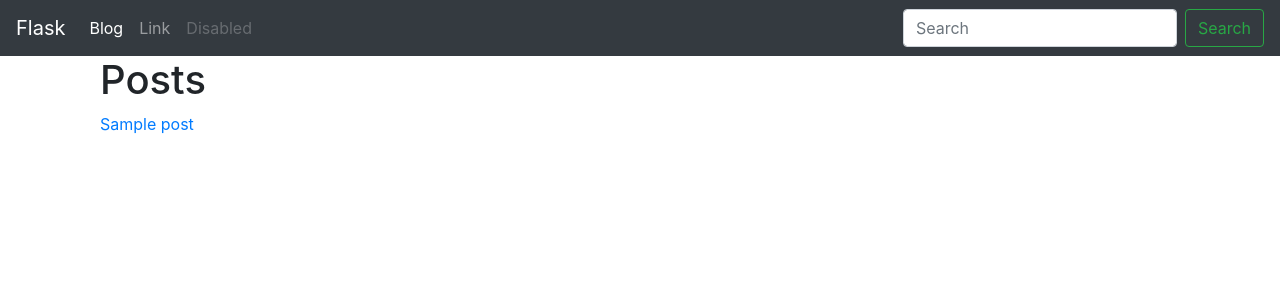
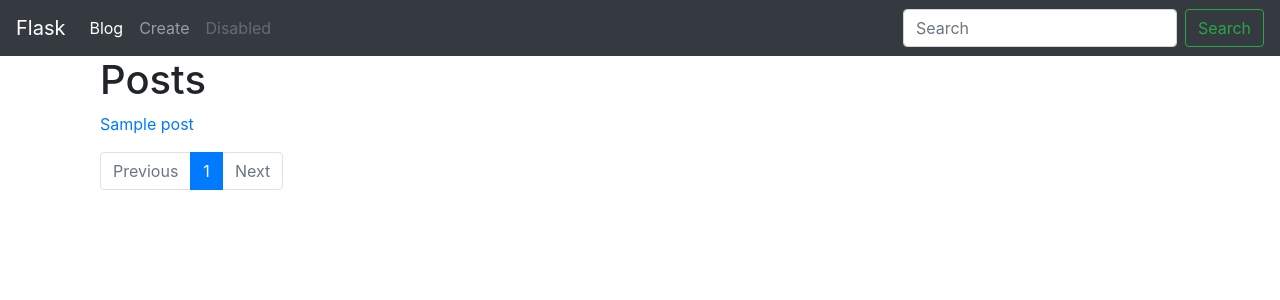
Before and after one commit to Osad82/all, a Python web app: template Learn/Flask/app/templates/index.html in a window 1280 px wide. Shown: the top 300 px of the page. Run offline with Jinja, Linux system fonts and the light colour scheme; the template is opened without the code that fills it: most values are stand-ins (such as "Sample title", 1, 10 or a date in 2020); some libraries are stand-ins or nearby versions.

Commit message:
Flask. 9 Урок.

```diff
--- a/Learn/Flask/app/posts/templates/posts/index.html
+++ b/Learn/Flask/app/posts/templates/posts/index.html
@@ -10,10 +10,45 @@
 
 {% block content %}
 
-    {% for post in posts %}
+    {% for post in pages.items %}
         <p>
             <a href="{{ url_for('posts.post_detail', slug=post.slug) }}"> {{ post.title }} </a>
         </p>
     {% endfor %}
+<!--
+    <nav>
+        <ul class="pagination">
+            {% if not pages.has_prev %}
+                <li class="disabled"><span aria-hidden="true">&laquo;</span></li>
+            {% else %}
+                <li>
+                    <a href="./?page={{ pages.prev_num }}" aria-disabled="false"><span aria-hidden="true">&laquo;</span></a>
+                </li>
+            {% endif %}
 
+            <li class="active"><span aria-hidden="true">...</span></li>
+
+            {% if not pages.has_next %}
+                <li class="disabled"><span aria-hidden="true">&raquo;</span></li>
+            {% else %}
+                <li>
+                    <a href="./?page={{ pages.next_num }}" aria-disabled="false"><span aria-hidden="true">&raquo;</span></a>
+                </li>
+            {% endif %}
+        </ul>
+    </nav>
+-->
+    <ul class="pagination">
+        <li {% if not pages.has_prev%} class="page-item disabled" {% endif %}>
+            <a class="page-link" href="./?page={{ pages.prev_num }}">Previous</a>
+        </li>
+            {% for page in pages.iter_pages() %}
+            <li {% if page == pages.page %} class="page-item active" {% else %} class="page-item" {%endif%}>
+                <a class="page-link" href="./?page={{page}}">{{ page }}</a>
+            </li>
+            {% endfor%}
+        <li {% if not pages.has_next%} class="page-item disabled" {% endif %}>
+            <a class="page-link" href="./?page={{ pages.next_num }}">Next</a>
+        </li>
+      </ul>
 {% endblock %}
--- a/Learn/Flask/app/templates/base.html
+++ b/Learn/Flask/app/templates/base.html
@@ -24,7 +24,7 @@
         <a class="nav-link" href=" {{ url_for('posts.index') }} ">Blog<span class="sr-only">(current)</span></a>
       </li>
       <li class="nav-item">
-        <a class="nav-link" href="#">Link</a>
+        <a class="nav-link" href="{{ url_for('posts.create_post') }}">Create</a>
       </li>
       <li class="nav-item">
         <a class="nav-link disabled" href="#">Disabled</a>
```
Also changed, not shown: Learn/Flask/app/posts/blueprint.py (+11 -1 lines).
